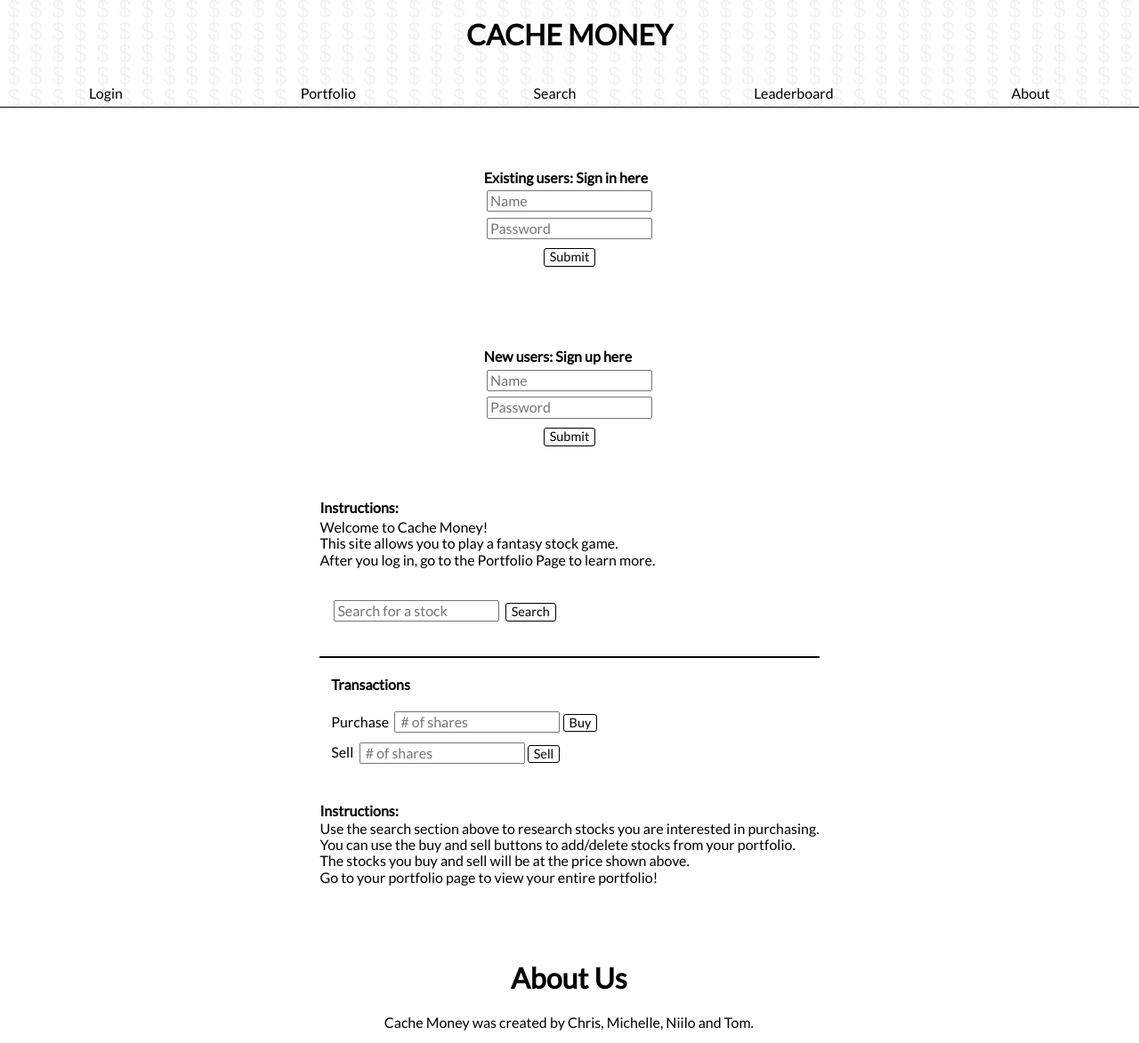
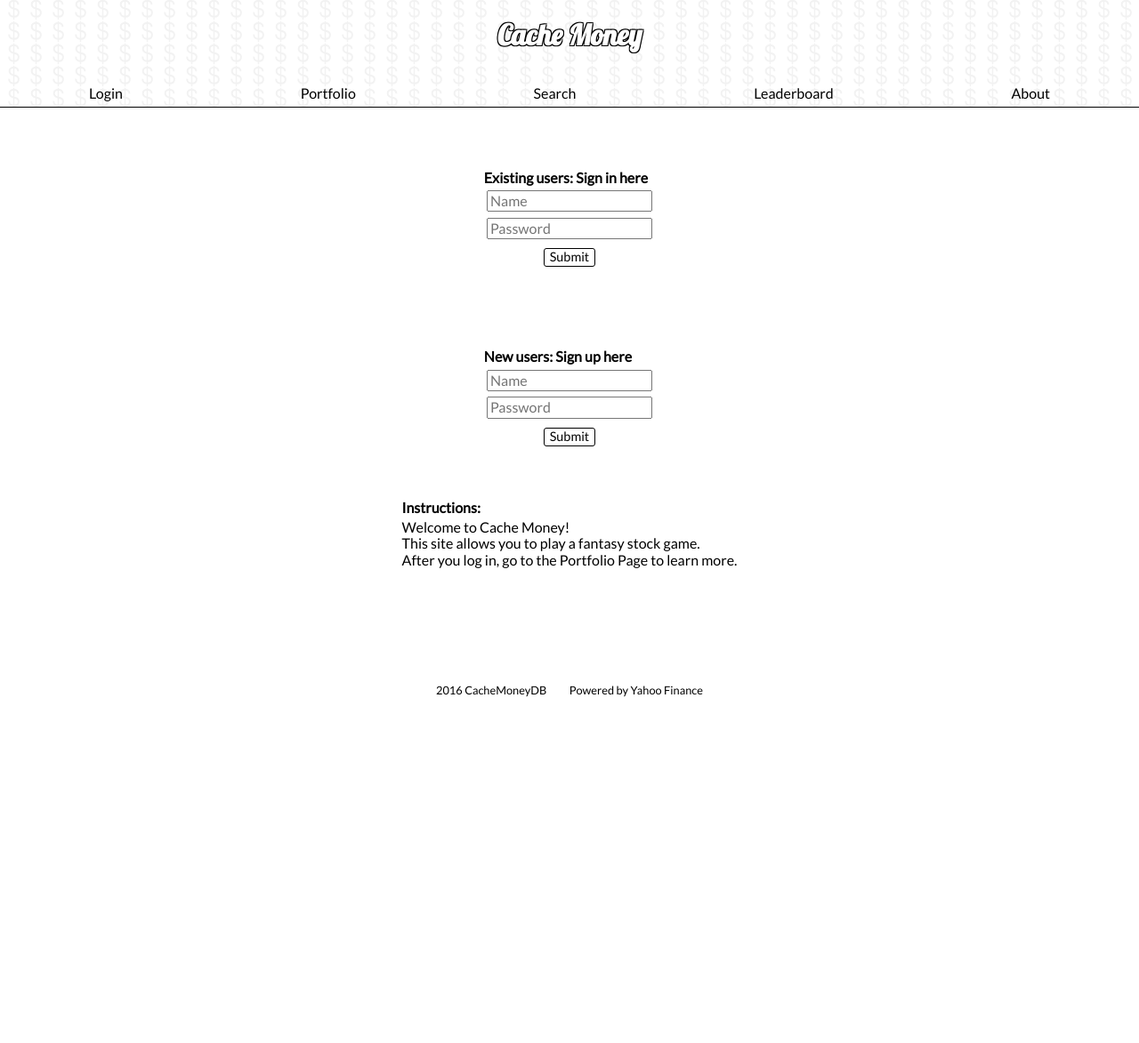
Before and after one commit to CacheMoneyDB/CacheMoneyApp, a website: page index.html in a window 1280 px wide. Shown: the top 1173 px of the page at 89% size. After the commit the page ends 800 px from the top, so only its background shows below. Drawn offline with nearby package versions, Linux system fonts and the light colour scheme; a script that the page names is missing.

Commit message:
some basic styling with css

```diff
--- a/index.html
+++ b/index.html
@@ -8,6 +8,7 @@
     <link href="public/main.css" type="text/css" rel="stylesheet">
     <link href="public/layout.css" type="text/css" rel="stylesheet">
     <link href="public/module.css" type="text/css" rel="stylesheet">
+    <link href="https://fonts.googleapis.com/css?family=Lobster" rel="stylesheet">
     <link href="https://fonts.googleapis.com/css?family=Lato" rel="stylesheet">
     <link rel="icon" type="image/x-icon" href="public/assets/favicon.ico">
 
@@ -76,7 +77,7 @@
 </head>
 <body>
     <header>
-        <h1>CACHE MONEY</h1>
+        <h1>Cache Money</h1>
         <nav>
             <ul>
                 <li><a href="/login">Login</a></li>
@@ -149,7 +150,7 @@
 
         <section id="about" class="main-section">
             <h1>About Us</h1>
-            <p class="description">Cache Money was created by Chris, Michelle, Niilo and Tom.</p>
+            <h2 class="description">Cache Money was created by Chris, Michelle, Niilo and Tom.</h2>
             <div class="authors">
                 <h2>Niilo Smeds</h2>
                 <img src="public/assets/gumby.jpg"/>
@@ -162,7 +163,7 @@
             <div class="authors">
                 <h2>Chris Bruner</h2>
                 <img src="public/assets/chris.png" />
-                <p></p>
+                <p>Christopher Bruner finished his B.S. in Chemistry at California State Univeristy Long Beach and finished his Ph.D. in Physical Chemistry and Materials Engineering at Stanford University. His work experience as a product development engineer and data analyst at Intel opened up new horizons towards the field of computer science. To that end he is currently pursuing finishing a web development workshop lead by Code Fellows. He has working experience in statistics and data analysis, object-oriented programming, and relational databases. Specialties include data-driven problem solving, team collaborations and mentoring. His hobbies include video games, hiking, art, and reading books.</p>
                 <ul class="author-links">
                 <li><a href="" target="_blank">Github</a></li>
                 <li><a href="" target="_blank">LinkedIn</a></li>
--- a/public/main.css
+++ b/public/main.css
@@ -18,7 +18,14 @@ header {
 }
 
 h1 {
+  font-family: "Lobster";
   text-align: center;
+  color: white;
+  text-shadow:
+    -1px -1px 0 #000,
+    1px -1px 0 #000,
+    -1px 1px 0 #000,
+    1px 1px 0 #000;
 }
 
 main {
--- a/public/module.css
+++ b/public/module.css
@@ -45,6 +45,19 @@ th {
     background-color: #5673a3;
 }
 
+/*have CSS not display until those items are clicked*/
+#search, #portfolio, #leaderboard, #about {
+    display: none;
+}
+
+#about {
+    text-align: center;
+}
+
+#about p {
+    text-align: justify;
+}
+
 @media only screen and (max-width: 600px) {
   table {
       font-size: 0.7em;
```
